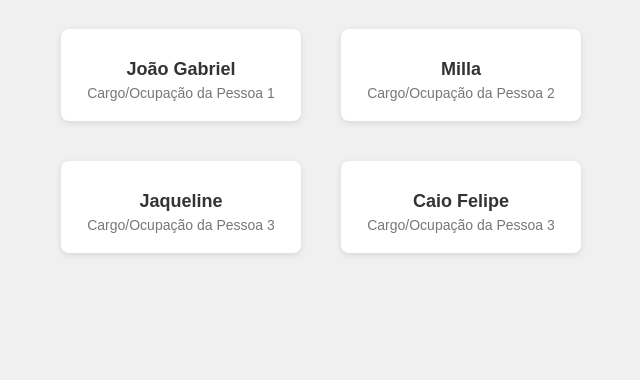
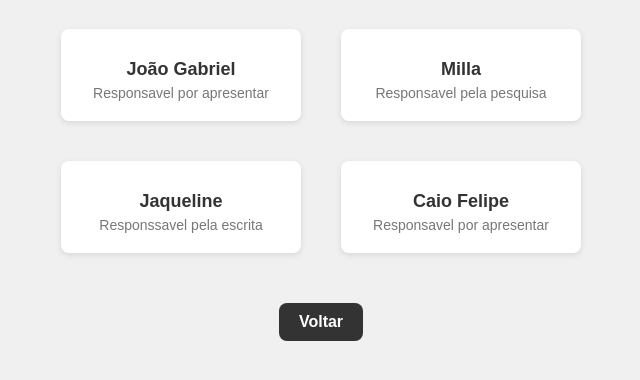
Before and after one commit to webhub3750/creditos.github.io, a plain HTML site: page index.html in a window 1280 px wide. Shown: the part 108-488 px from the top of the page, without its empty margins (319-959 px from the left). Drawn offline with Linux system fonts and the light colour scheme.

Commit message:
Update index.html

```diff
--- a/index.html
+++ b/index.html
@@ -51,6 +51,27 @@
             font-size: 14px;
             margin-top: 5px;
         }
+
+        .btn-voltar {
+            display: block;
+            max-width: 200px;
+            margin: 0 auto;
+            margin-top: 30px;
+            padding: 10px 20px;
+            background-color: #333;
+            color: #fff;
+            text-align: center;
+            font-size: 16px;
+            font-weight: bold;
+            border: none;
+            cursor: pointer;
+            border-radius: 8px;
+            transition: background-color 0.3s ease-in-out;
+        }
+
+        .btn-voltar:hover {
+            background-color: #555;
+        }
     </style>
 </head>
 <body>
@@ -58,20 +79,21 @@
     <div class="creditos">
         <div class="creditos-item">
             <div class="creditos-nome">João Gabriel</div>
-            <div class="creditos-descricao">Cargo/Ocupação da Pessoa 1</div>
+            <div class="creditos-descricao">Responsavel por apresentar</div>
         </div>
         <div class="creditos-item">
             <div class="creditos-nome">Milla</div>
-            <div class="creditos-descricao">Cargo/Ocupação da Pessoa 2</div>
+            <div class="creditos-descricao">Responsavel pela pesquisa</div>
         </div>
         <div class="creditos-item">
             <div class="creditos-nome">Jaqueline</div>
-            <div class="creditos-descricao">Cargo/Ocupação da Pessoa 3</div>
+            <div class="creditos-descricao">Responssavel pela escrita</div>
         </div>
         <div class="creditos-item">
             <div class="creditos-nome">Caio Felipe</div>
-            <div class="creditos-descricao">Cargo/Ocupação da Pessoa 3</div>
+            <div class="creditos-descricao">Responsavel por apresentar</div>
         </div>
     </div>
+    <button class="btn-voltar" onclick="https://webhub3750.github.io/Inicio.github.io/">Voltar</button>
 </body>
 </html>
```
